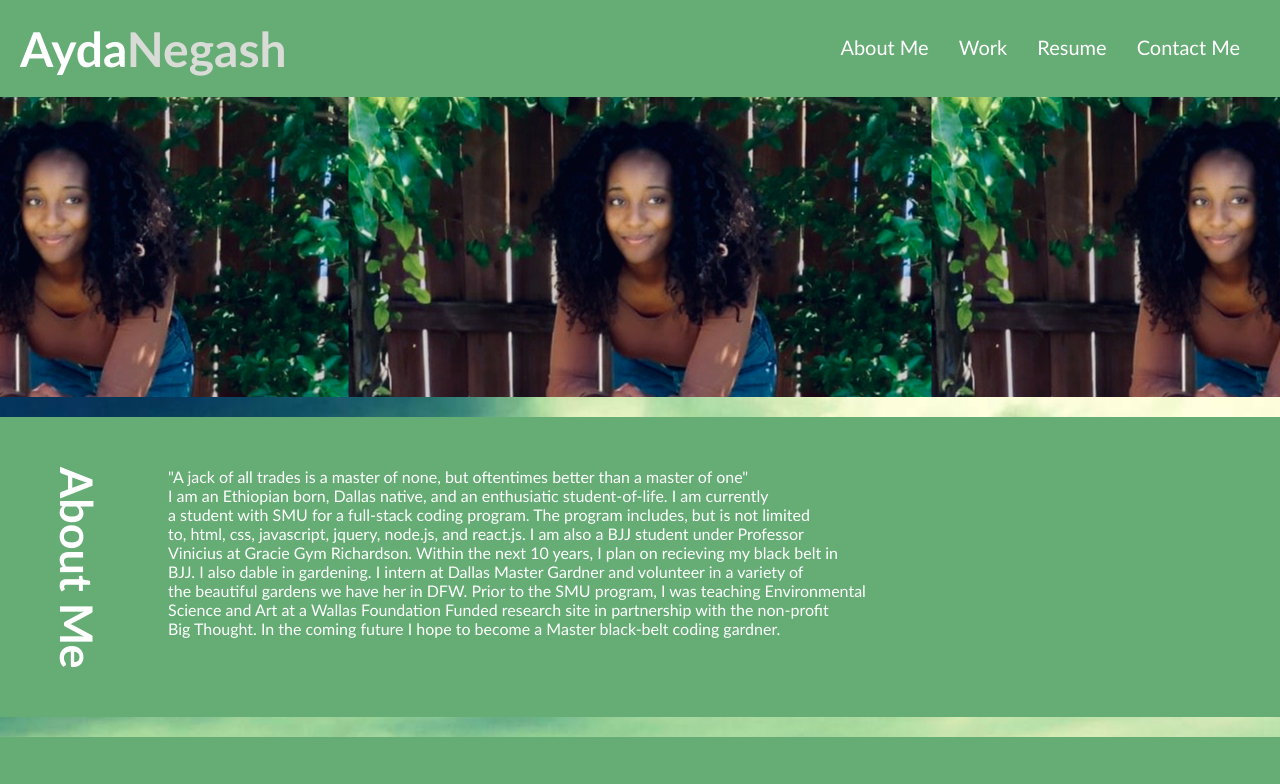
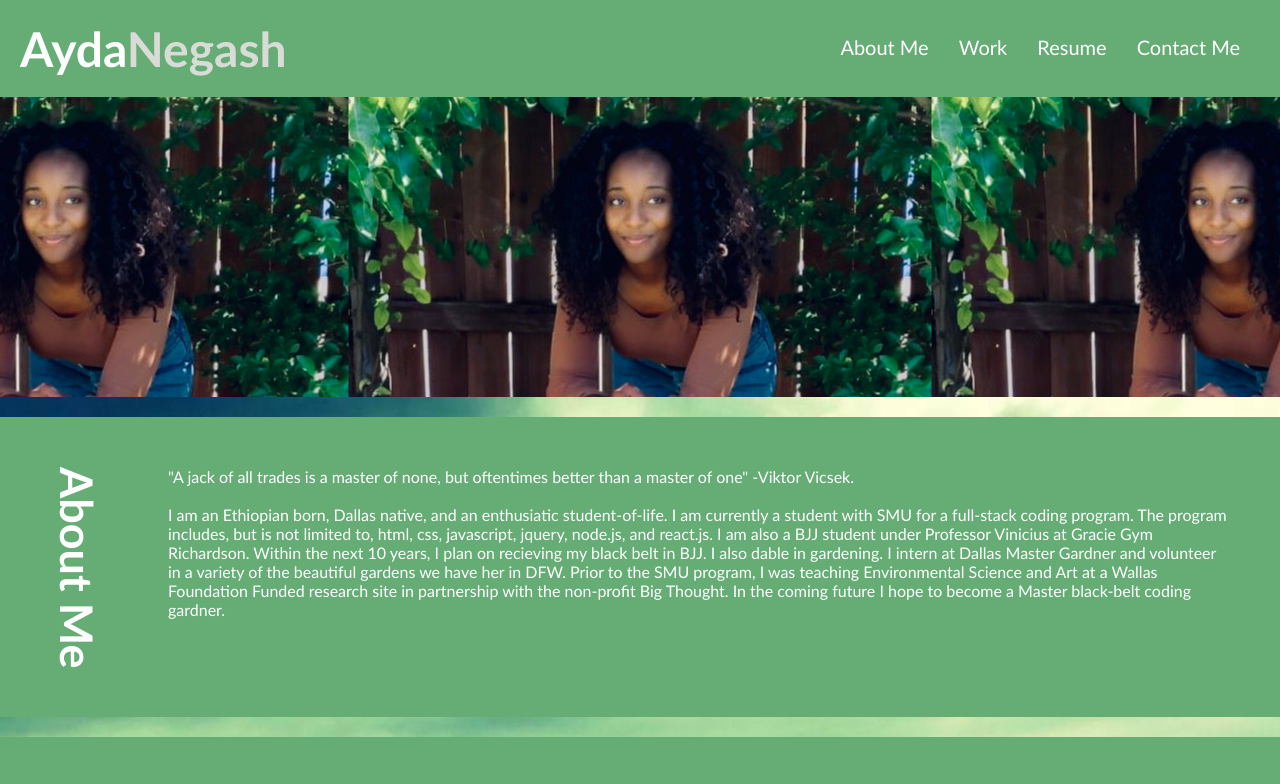
Before and after one commit to aydanegash/fire-portfolio, a plain HTML site: page index.html in a window 1280 px wide. Shown: the top 784 px of the page. Drawn offline with Linux system fonts and the light colour scheme.

Commit message:
updated <br> tags on html

```diff
--- a/index.html
+++ b/index.html
@@ -34,14 +34,14 @@
             <div id="about-me" class="about-me">
                 <div class="column1"><h2>About Me</h2></div>
                 <p>
-                    "A jack of all trades is a master of none, but oftentimes better than a master of one" <br>
-                    I am an Ethiopian born, Dallas native, and an enthusiatic student-of-life. I am currently <br>
-                    a student with SMU for a full-stack coding program. The program includes, but is not limited <br>
-                    to, html, css, javascript, jquery, node.js, and react.js. I am also a BJJ student under Professor <br>
-                     Vinicius at Gracie Gym Richardson. Within the next 10 years, I plan on recieving my black belt in <br>
-                     BJJ. I also dable in gardening. I intern at Dallas Master Gardner and volunteer in a variety of <br>
-                     the beautiful gardens we have her in DFW. Prior to the SMU program, I was teaching Environmental <br>
-                     Science and Art at a Wallas Foundation Funded research site in partnership with the non-profit <br>
+                    "A jack of all trades is a master of none, but oftentimes better than a master of one" -Viktor Vicsek. <br><br>
+                    I am an Ethiopian born, Dallas native, and an enthusiatic student-of-life. I am currently
+                    a student with SMU for a full-stack coding program. The program includes, but is not limited
+                    to, html, css, javascript, jquery, node.js, and react.js. I am also a BJJ student under Professor
+                     Vinicius at Gracie Gym Richardson. Within the next 10 years, I plan on recieving my black belt in
+                     BJJ. I also dable in gardening. I intern at Dallas Master Gardner and volunteer in a variety of
+                     the beautiful gardens we have her in DFW. Prior to the SMU program, I was teaching Environmental
+                     Science and Art at a Wallas Foundation Funded research site in partnership with the non-profit
                      Big Thought. In the coming future I hope to become a Master black-belt coding gardner.
 
                 </p>
```
